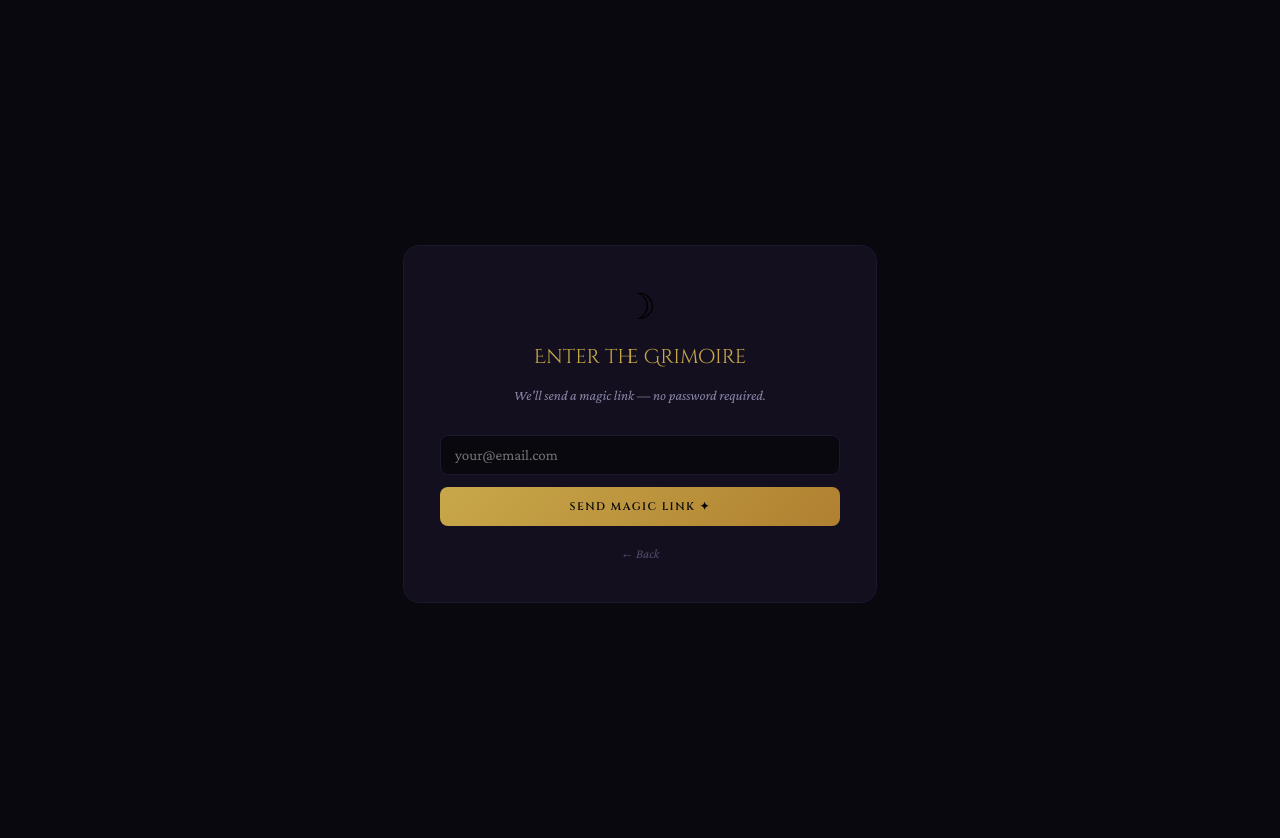
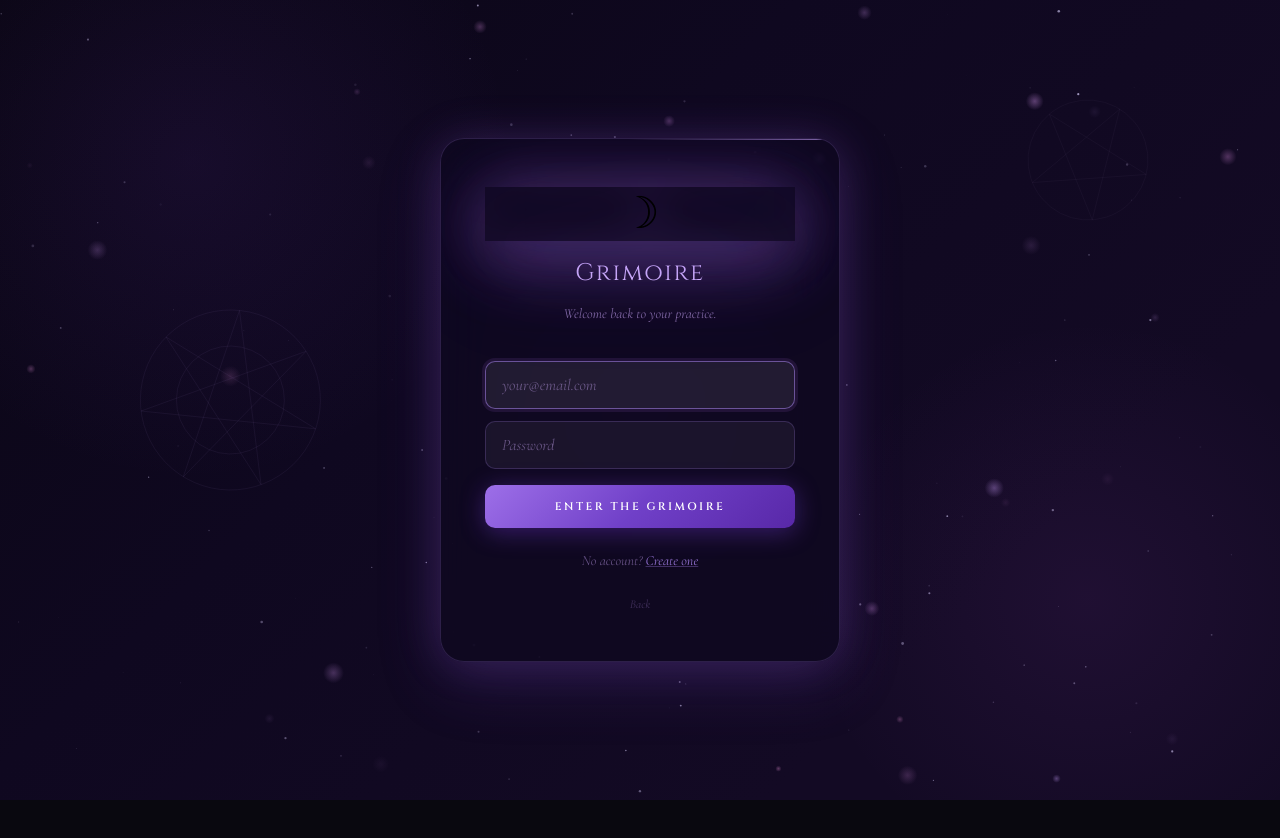
Before and after one commit to basilquinto-ui/grimoire, a Next.js app: page /auth/login in a window 1280 px wide. Shown: the top 838 px of the page. After the commit the page ends 800 px from the top, so only its background shows below. Built offline with nearby package versions, Linux system fonts and the light colour scheme; no server answers.

Commit message:
Update page.tsx

```diff
--- a/app/auth/login/page.tsx
+++ b/app/auth/login/page.tsx
@@ -1,57 +1,284 @@
 'use client'
-import { useState } from 'react'
+import { useState, useEffect, useRef } from 'react'
 import { createClient } from '@/lib/supabase/client'
+import { useRouter } from 'next/navigation'
 
 export default function LoginPage() {
   const [email, setEmail] = useState('')
-  const [sent, setSent] = useState(false)
+  const [password, setPassword] = useState('')
+  const [mode, setMode] = useState<'login' | 'signup'>('login')
   const [loading, setLoading] = useState(false)
+  const [error, setError] = useState('')
+  const [success, setSuccess] = useState('')
+  const canvasRef = useRef<HTMLCanvasElement>(null)
   const supabase = createClient()
+  const router = useRouter()
 
-  const login = async (e: React.FormEvent) => {
+  useEffect(() => {
+    const canvas = canvasRef.current
+    if (!canvas) return
+    const ctx = canvas.getContext('2d')
+    if (!ctx) return
+
+    let W = canvas.width = window.innerWidth
+    let H = canvas.height = window.innerHeight
+    let animId: number
+
+    const resize = () => { W = canvas.width = window.innerWidth; H = canvas.height = window.innerHeight }
+    window.addEventListener('resize', resize)
+
+    // Stars
+    const stars = Array.from({ length: 120 }, () => ({
+      x: Math.random() * W,
+      y: Math.random() * H,
+      r: Math.random() * 1.2 + 0.2,
+      speed: Math.random() * 0.15 + 0.03,
+      phase: Math.random() * Math.PI * 2,
+      opacity: Math.random() * 0.5 + 0.2,
+    }))
+
+    // Particles
+    const particles = Array.from({ length: 28 }, () => ({
+      x: Math.random() * W,
+      y: Math.random() * H,
+      vx: (Math.random() - 0.5) * 0.25,
+      vy: (Math.random() - 0.5) * 0.25,
+      r: Math.random() * 2.5 + 1,
+      opacity: Math.random() * 0.35 + 0.05,
+      hue: Math.random() * 60 + 260, // purples to pinks
+    }))
+
+    // Sigil lines (sacred geometry, slow rotation)
+    const sigil = { angle: 0, x: W * 0.5, y: H * 0.5 }
+
+    let t = 0
+
+    const draw = () => {
+      ctx.clearRect(0, 0, W, H)
+
+      // Deep gradient background
+      const bg = ctx.createLinearGradient(0, 0, W * 0.6, H)
+      bg.addColorStop(0, '#0a0614')
+      bg.addColorStop(0.5, '#0f0820')
+      bg.addColorStop(1, '#130a24')
+      ctx.fillStyle = bg
+      ctx.fillRect(0, 0, W, H)
+
+      // Ambient orbs
+      const orbs = [
+        { x: W * 0.15, y: H * 0.2, r: 320, c1: 'rgba(120,60,200,0.10)', c2: 'rgba(120,60,200,0)' },
+        { x: W * 0.85, y: H * 0.75, r: 280, c1: 'rgba(180,80,220,0.08)', c2: 'rgba(180,80,220,0)' },
+        { x: W * 0.5, y: H * 0.5, r: 200, c1: 'rgba(90,40,160,0.06)', c2: 'rgba(90,40,160,0)' },
+      ]
+      orbs.forEach(o => {
+        const g = ctx.createRadialGradient(o.x, o.y, 0, o.x, o.y, o.r)
+        g.addColorStop(0, o.c1); g.addColorStop(1, o.c2)
+        ctx.fillStyle = g; ctx.beginPath()
+        ctx.arc(o.x, o.y, o.r, 0, Math.PI * 2); ctx.fill()
+      })
+
+      // Stars twinkle
+      stars.forEach(s => {
+        const tw = Math.sin(t * s.speed + s.phase) * 0.4 + 0.6
+        ctx.beginPath()
+        ctx.arc(s.x, s.y, s.r, 0, Math.PI * 2)
+        ctx.fillStyle = `rgba(220,210,255,${s.opacity * tw})`
+        ctx.fill()
+      })
+
+      // Floating particles
+      particles.forEach(p => {
+        p.x += p.vx; p.y += p.vy
+        if (p.x < 0) p.x = W; if (p.x > W) p.x = 0
+        if (p.y < 0) p.y = H; if (p.y > H) p.y = 0
+        const g = ctx.createRadialGradient(p.x, p.y, 0, p.x, p.y, p.r * 3)
+        g.addColorStop(0, `hsla(${p.hue},70%,75%,${p.opacity})`)
+        g.addColorStop(1, `hsla(${p.hue},70%,75%,0)`)
+        ctx.fillStyle = g; ctx.beginPath()
+        ctx.arc(p.x, p.y, p.r * 3, 0, Math.PI * 2); ctx.fill()
+      })
+
+      // Sacred geometry - slow rotating sigil at center-left
+      sigil.angle += 0.003
+      sigil.x = W * 0.18; sigil.y = H * 0.5
+      const pts = 7, R = 90
+      ctx.save()
+      ctx.translate(sigil.x, sigil.y)
+      ctx.rotate(sigil.angle)
+      ctx.globalAlpha = 0.07
+      ctx.strokeStyle = '#c8a8f8'
+      ctx.lineWidth = 0.8
+      // Heptagram
+      for (let i = 0; i < pts; i++) {
+        const a1 = (i / pts) * Math.PI * 2 - Math.PI / 2
+        const a2 = ((i + 3) / pts) * Math.PI * 2 - Math.PI / 2
+        ctx.beginPath()
+        ctx.moveTo(Math.cos(a1) * R, Math.sin(a1) * R)
+        ctx.lineTo(Math.cos(a2) * R, Math.sin(a2) * R)
+        ctx.stroke()
+      }
+      // Outer circle
+      ctx.beginPath(); ctx.arc(0, 0, R, 0, Math.PI * 2); ctx.stroke()
+      ctx.beginPath(); ctx.arc(0, 0, R * 0.6, 0, Math.PI * 2); ctx.stroke()
+      ctx.restore()
+
+      // Second sigil top-right, different speed
+      ctx.save()
+      ctx.translate(W * 0.85, H * 0.2)
+      ctx.rotate(-sigil.angle * 0.7)
+      ctx.globalAlpha = 0.05
+      ctx.strokeStyle = '#e0b8ff'
+      ctx.lineWidth = 0.7
+      const pts2 = 5, R2 = 60
+      for (let i = 0; i < pts2; i++) {
+        const a1 = (i / pts2) * Math.PI * 2 - Math.PI / 2
+        const a2 = ((i + 2) / pts2) * Math.PI * 2 - Math.PI / 2
+        ctx.beginPath()
+        ctx.moveTo(Math.cos(a1) * R2, Math.sin(a1) * R2)
+        ctx.lineTo(Math.cos(a2) * R2, Math.sin(a2) * R2)
+        ctx.stroke()
+      }
+      ctx.beginPath(); ctx.arc(0, 0, R2, 0, Math.PI * 2); ctx.stroke()
+      ctx.restore()
+
+      t++
+      animId = requestAnimationFrame(draw)
+    }
+    draw()
+    return () => { cancelAnimationFrame(animId); window.removeEventListener('resize', resize) }
+  }, [])
+
+  const handleSubmit = async (e: React.FormEvent) => {
     e.preventDefault()
-    setLoading(true)
-    await supabase.auth.signInWithOtp({
-      email,
-      options: { emailRedirectTo: `${window.location.origin}/auth/callback` },
-    })
-    setSent(true)
+    setLoading(true); setError(''); setSuccess('')
+    if (mode === 'login') {
+      const { error } = await supabase.auth.signInWithPassword({ email, password })
+      if (error) setError(error.message)
+      else router.push('/dashboard')
+    } else {
+      const { error } = await supabase.auth.signUp({ email, password, options: { emailRedirectTo: `${window.location.origin}/auth/callback` } })
+      if (error) setError(error.message)
+      else setSuccess('Account created. Check your email to confirm, then sign in.')
+    }
     setLoading(false)
   }
 
   return (
-    <div style={{ minHeight:'100vh', background:'#09080f', display:'flex', alignItems:'center', justifyContent:'center', padding:'24px', fontFamily:"'Crimson Pro', Georgia, serif" }}>
-      <style>{`@import url('https://fonts.googleapis.com/css2?family=Cinzel+Decorative:wght@400;700&family=Cinzel:wght@400;600&family=Crimson+Pro:ital,wght@0,400;1,400&display=swap');`}</style>
-      <div style={{ background:'#130f1e', border:'1px solid #1c1830', borderRadius:16, padding:'40px 36px', maxWidth:400, width:'100%', textAlign:'center' }}>
-        <div style={{ fontSize:36, marginBottom:16 }}>☽</div>
-        {sent ? (
-          <>
-            <div style={{ fontFamily:"'Cinzel Decorative',serif", fontSize:20, color:'#c8a84a', marginBottom:12 }}>Check your email</div>
-            <p style={{ color:'#8a85a8', fontSize:14, fontStyle:'italic', lineHeight:1.7 }}>
-              A magic link was sent to <strong style={{ color:'#c8a84a' }}>{email}</strong>.<br/>Click it to enter your grimoire.
-            </p>
-            <p style={{ marginTop:16, fontSize:12, color:'#3e3960', fontStyle:'italic' }}>No password. Ever.</p>
-          </>
-        ) : (
-          <>
-            <div style={{ fontFamily:"'Cinzel Decorative',serif", fontSize:20, color:'#c8a84a', marginBottom:8 }}>Enter the Grimoire</div>
-            <p style={{ color:'#8a85a8', fontSize:14, fontStyle:'italic', marginBottom:28, lineHeight:1.7 }}>We'll send a magic link — no password required.</p>
-            <form onSubmit={login}>
-              <input
-                style={{ background:'#09080f', border:'1px solid #1c1830', color:'#e2ddf2', fontFamily:"'Crimson Pro',serif", fontSize:15, borderRadius:8, padding:'11px 14px', outline:'none', width:'100%', marginBottom:12, boxSizing:'border-box' }}
-                type="email" placeholder="your@email.com" value={email}
-                onChange={e => setEmail(e.target.value)} required autoFocus
-              />
-              <button
-                style={{ background:'linear-gradient(135deg,#c8a84a,#b08030)', color:'#09080f', border:'none', borderRadius:8, fontFamily:"'Cinzel',serif", fontSize:11, fontWeight:700, letterSpacing:1.5, textTransform:'uppercase', padding:'12px', width:'100%', cursor:'pointer', opacity:loading?0.6:1 }}
-                type="submit" disabled={loading}
-              >
-                {loading ? 'Sending...' : 'Send Magic Link ✦'}
-              </button>
-            </form>
-          </>
-        )}
-        <a href="/" style={{ display:'inline-block', marginTop:20, color:'#524d6e', fontSize:13, textDecoration:'none', fontStyle:'italic' }}>← Back</a>
+    <div style={{ minHeight: '100vh', display: 'flex', alignItems: 'center', justifyContent: 'center', padding: '24px', position: 'relative', overflow: 'hidden', fontFamily: "'Cormorant Garamond', Georgia, serif" }}>
+      <style>{`
+        @import url('https://fonts.googleapis.com/css2?family=Cormorant+Garamond:ital,wght@0,300;0,400;0,600;1,300;1,400&family=Cinzel:wght@400;600&display=swap');
+        * { box-sizing: border-box; }
+        @keyframes cardIn { from { opacity:0; transform: translateY(24px) scale(0.97); } to { opacity:1; transform: none; } }
+        @keyframes glowPulse { 0%,100% { box-shadow: 0 0 40px rgba(160,100,220,0.15), 0 20px 60px rgba(100,60,180,0.2); } 50% { box-shadow: 0 0 60px rgba(180,120,240,0.25), 0 20px 70px rgba(120,80,200,0.3); } }
+        @keyframes shimmerLine { from { transform: translateX(-100%); } to { transform: translateX(200%); } }
+        .login-card {
+          animation: cardIn 0.8s cubic-bezier(0.16,1,0.3,1) both, glowPulse 4s ease-in-out 0.8s infinite;
+          background: rgba(15,8,32,0.75);
+          border: 1px solid rgba(180,140,255,0.18);
+          border-radius: 24px;
+          padding: 48px 44px;
+          max-width: 400px;
+          width: 100%;
+          text-align: center;
+          backdrop-filter: blur(24px);
+          position: relative;
+          overflow: hidden;
+        }
+        .login-card::before {
+          content: '';
+          position: absolute;
+          top: 0; left: 0; right: 0;
+          height: 1px;
+          background: linear-gradient(90deg, transparent, rgba(200,160,255,0.6), transparent);
+          animation: shimmerLine 3s ease-in-out 1s infinite;
+        }
+        .inp-dark {
+          background: rgba(255,255,255,0.05);
+          border: 1px solid rgba(180,140,255,0.2);
+          color: #e8e0ff;
+          font-family: 'Cormorant Garamond', serif;
+          font-size: 16px;
+          border-radius: 10px;
+          padding: 13px 16px;
+          outline: none;
+          width: 100%;
+          transition: border-color 0.25s, box-shadow 0.25s, background 0.25s;
+        }
+        .inp-dark::placeholder { color: rgba(180,150,220,0.5); font-style: italic; }
+        .inp-dark:focus { border-color: rgba(180,140,255,0.5); background: rgba(255,255,255,0.08); box-shadow: 0 0 0 3px rgba(160,100,220,0.12); }
+        .btn-enter {
+          width: 100%;
+          padding: 14px;
+          border: none;
+          border-radius: 10px;
+          background: linear-gradient(135deg, #9d6fe8, #7040c8, #5828a8);
+          color: #fff;
+          font-family: 'Cinzel', serif;
+          font-size: 11px;
+          font-weight: 600;
+          letter-spacing: 2.5px;
+          text-transform: uppercase;
+          cursor: pointer;
+          position: relative;
+          overflow: hidden;
+          transition: opacity 0.2s, transform 0.15s;
+          box-shadow: 0 4px 24px rgba(120,60,220,0.4);
+          margin-top: 4px;
+        }
+        .btn-enter::after {
+          content: '';
+          position: absolute;
+          top: 0; left: -100%; width: 60%; height: 100%;
+          background: linear-gradient(90deg, transparent, rgba(255,255,255,0.15), transparent);
+          transition: left 0.4s;
+        }
+        .btn-enter:hover::after { left: 150%; }
+        .btn-enter:hover:not(:disabled) { transform: translateY(-1px); opacity: 0.92; }
+        .btn-enter:disabled { opacity: 0.4; cursor: not-allowed; }
+        .toggle-link { color: rgba(180,140,255,0.8); cursor: pointer; text-decoration: underline; text-decoration-color: rgba(180,140,255,0.3); font-style: italic; transition: color 0.2s; }
+        .toggle-link:hover { color: #c8a8ff; }
+        .moon-glyph {
+          font-size: 44px;
+          display: block;
+          margin-bottom: 16px;
+          filter: drop-shadow(0 0 20px rgba(180,120,255,0.5)) drop-shadow(0 0 40px rgba(140,80,220,0.3));
+          animation: glowPulse 4s ease-in-out infinite;
+        }
+      `}</style>
+
+      <canvas ref={canvasRef} style={{ position: 'fixed', inset: 0, width: '100%', height: '100%', zIndex: 0 }} />
+
+      <div className="login-card" style={{ position: 'relative', zIndex: 1 }}>
+        <span className="moon-glyph">☽</span>
+
+        <div style={{ fontFamily: "'Cinzel', serif", fontSize: 24, color: '#d4b8ff', marginBottom: 6, letterSpacing: 1.5, fontWeight: 400 }}>
+          Grimoire
+        </div>
+        <p style={{ color: 'rgba(180,150,220,0.7)', fontSize: 14, fontStyle: 'italic', marginBottom: 36, lineHeight: 1.6 }}>
+          {mode === 'login' ? 'Welcome back to your practice.' : 'Begin your magical record.'}
+        </p>
+
+        <form onSubmit={handleSubmit} style={{ display: 'flex', flexDirection: 'column', gap: 12 }}>
+          <input className="inp-dark" type="email" placeholder="your@email.com" value={email} onChange={e => setEmail(e.target.value)} required autoFocus />
+          <input className="inp-dark" type="password" placeholder="Password" value={password} onChange={e => setPassword(e.target.value)} required minLength={6} />
+
+          {error && <div style={{ color: '#e08090', fontSize: 13, background: 'rgba(220,80,100,0.1)', borderRadius: 8, padding: '10px 14px', fontStyle: 'italic', border: '1px solid rgba(220,80,100,0.2)' }}>{error}</div>}
+          {success && <div style={{ color: '#80e0a8', fontSize: 13, background: 'rgba(80,200,120,0.1)', borderRadius: 8, padding: '10px 14px', fontStyle: 'italic', border: '1px solid rgba(80,200,120,0.2)' }}>{success}</div>}
+
+          <button className="btn-enter" type="submit" disabled={loading}>
+            {loading ? '✦  . . .' : mode === 'login' ? 'Enter the Grimoire' : 'Create Account'}
+          </button>
+        </form>
+
+        <p style={{ marginTop: 24, fontSize: 14, color: 'rgba(160,130,200,0.6)', fontStyle: 'italic' }}>
+          {mode === 'login'
+            ? <><span>No account? </span><span className="toggle-link" onClick={() => { setMode('signup'); setError(''); setSuccess(''); }}>Create one</span></>
+            : <><span>Have an account? </span><span className="toggle-link" onClick={() => { setMode('login'); setError(''); setSuccess(''); }}>Sign in</span></>
+          }
+        </p>
+        <a href="/" style={{ display: 'inline-block', marginTop: 14, color: 'rgba(140,110,180,0.4)', fontSize: 12, textDecoration: 'none', fontStyle: 'italic', transition: 'color 0.2s' }}>
+          Back
+        </a>
       </div>
     </div>
   )
```
